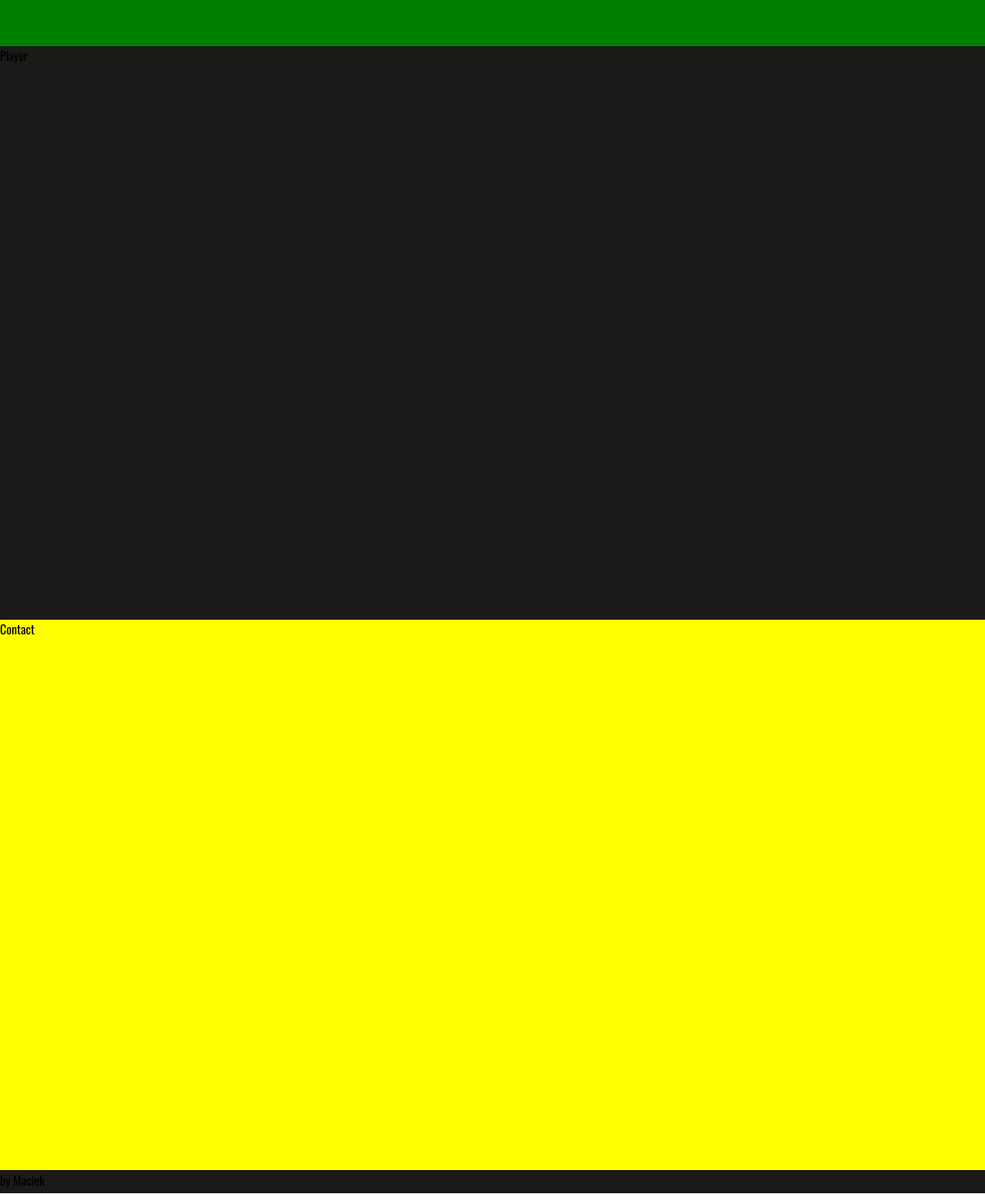
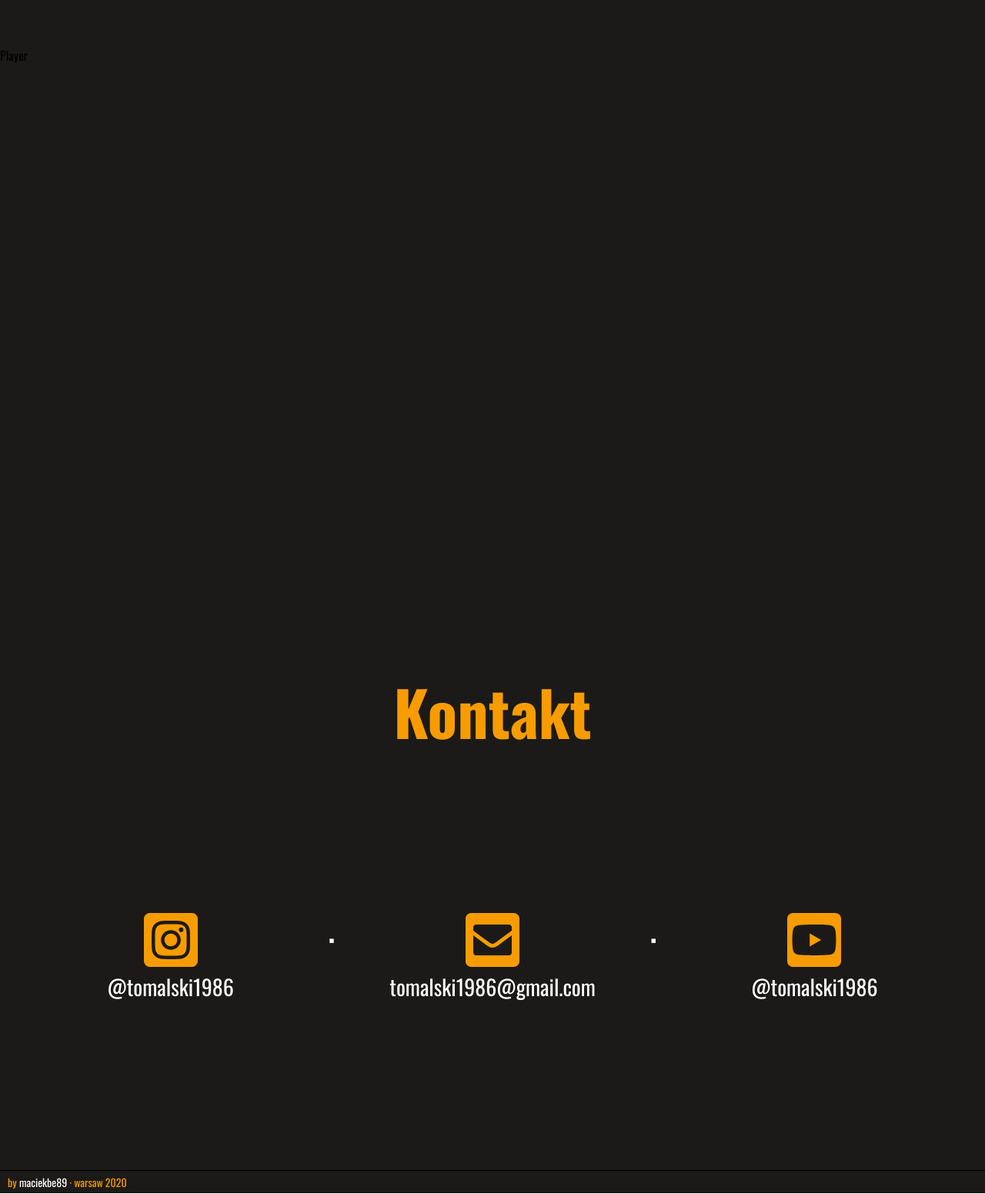
Before and after one commit to Maciekbe89/tomalski-website, a React (Create React App) app: page / in a window 1280 px wide. Shown: the part 2230-3781 px from the top of the page at 77% size. Built offline with nearby package versions, Linux system fonts and the light colour scheme.

Commit message:
contact section

```diff
--- a/package.json
+++ b/package.json
@@ -3,6 +3,11 @@
   "version": "0.1.0",
   "private": true,
   "dependencies": {
+    "@fortawesome/fontawesome-svg-core": "^1.2.28",
+    "@fortawesome/free-brands-svg-icons": "^5.13.0",
+    "@fortawesome/free-regular-svg-icons": "^5.13.0",
+    "@fortawesome/free-solid-svg-icons": "^5.13.0",
+    "@fortawesome/react-fontawesome": "^0.1.9",
     "@testing-library/jest-dom": "^4.2.4",
     "@testing-library/react": "^9.5.0",
     "@testing-library/user-event": "^7.2.1",
--- a/src/App.css
+++ b/src/App.css
@@ -19,4 +19,13 @@
 footer {
   height: 30px;
   border-top: solid 1px black;
+  font-size: 14px;
+  line-height: 30px;
+  padding-left: 10px;
+  color: #f79c00;
 }
+
+.link {
+  text-decoration: none;
+  color: #fff;
+}
--- a/src/App.js
+++ b/src/App.js
@@ -16,7 +16,13 @@ function App() {
       <Clips />
       <Player />
       <Contact />
-      <footer>by Maciek</footer>
+      <footer>
+        by{" "}
+        <a className="link" href="https://github.com/Maciekbe89">
+          maciekbe89
+        </a>{" "}
+        · warsaw 2020
+      </footer>
     </div>
   );
 }
--- a/src/components/Clips.css
+++ b/src/components/Clips.css
@@ -1,3 +1,20 @@
 .clips-container {
-  background-color: green;
+  display: flex;
+  flex-direction: column;
+
+  align-items: center;
+  justify-content: space-evenly;
 }
+
+.clip-yt {
+  width: 560px;
+  height: 315px;
+  /* text-align: center; */
+  border: none;
+  border-top: solid 3px #f79c00;
+  /* align-self: center; */
+}
+
+.clips-title {
+  color: white;
+}
--- a/src/components/Clips.js
+++ b/src/components/Clips.js
@@ -1,10 +1,15 @@
 import React from "react";
 import "./Clips.css";
+
+const videoSrc = "https://www.youtube.com/embed/e4a4RE540wg";
 
 const Clips = () => {
   return (
     <div className="pages-container clips-container" id="clips">
-      Clips
+      <h1 className="clips-title">
+        Tomalski - Szukam sensu prod. Pawko, skrecze DjZel
+      </h1>
+      <iframe className="clip-yt" title="video player" src={videoSrc} />
     </div>
   );
 };
--- a/src/components/Contact.css
+++ b/src/components/Contact.css
@@ -1,4 +1,51 @@
 .contact-container {
   height: calc(100vh - 55px - 30px);
-  background-color: yellow;
+  display: grid;
+  grid-template-rows: 3fr 5fr 1fr;
+  /* align-items: center; */
+  /* justify-content: space-evenly; */
 }
+
+.contact-title {
+  align-self: center;
+  justify-self: center;
+  font-size: 80px;
+  color: #f79c00;
+  /* border-bottom: solid 2px #f79c00; */
+}
+
+.icons-container {
+  display: flex;
+  align-self: center;
+  justify-self: center;
+  /* border-bottom: solid #f79c00; */
+  /* margin-top: 30px; */
+}
+
+.icon-container {
+  display: flex;
+  flex-direction: column;
+  width: 32vw;
+  align-items: center;
+
+  /* justify-content: center; */
+}
+
+.icon {
+  font-size: 80px;
+  color: #f79c00;
+  /* align-self: center; */
+  /* margin: 0 auto; */
+  /* justify-self: center; */
+}
+
+.contact-dots {
+  font-size: 50px;
+  color: white;
+}
+
+.contact-text,
+.contact-text .link {
+  color: white;
+  font-size: 28px;
+}
--- a/src/components/Contact.js
+++ b/src/components/Contact.js
@@ -1,10 +1,45 @@
 import React from "react";
+import {FontAwesomeIcon} from "@fortawesome/react-fontawesome";
+import {
+  faInstagramSquare,
+  faYoutubeSquare,
+} from "@fortawesome/free-brands-svg-icons";
+import {faEnvelopeSquare} from "@fortawesome/free-solid-svg-icons";
 import "./Contact.css";
 
 const Contact = () => {
   return (
     <div className="contact-container" id="contact">
-      Contact
+      <h1 className="contact-title">Kontakt</h1>
+      <div className="icons-container">
+        <div className="icon-container">
+          <FontAwesomeIcon className="icon" icon={faInstagramSquare} />
+          {/* <p className="contact-text"> */}
+          <a
+            className="link contact-text "
+            href="https://www.instagram.com/tomalski1986/">
+            @tomalski1986
+          </a>
+          {/* </p> */}
+        </div>
+
+        <p className="contact-dots">·</p>
+        <div className="icon-container">
+          <FontAwesomeIcon className="icon" icon={faEnvelopeSquare} />
+          <p className="contact-text">tomalski1986@gmail.com</p>
+        </div>
+        <p className="contact-dots">·</p>
+        <div className="icon-container">
+          <FontAwesomeIcon className="icon" icon={faYoutubeSquare} />
+          <p className="contact-text">
+            <a
+              className="link"
+              href="https://www.youtube.com/channel/UCOUXpUCFKGvMcHrvpJnraew">
+              @tomalski1986
+            </a>
+          </p>
+        </div>
+      </div>
     </div>
   );
 };
```
Also changed, not shown: 1 other file (tests, documents, lock files or other folders).
